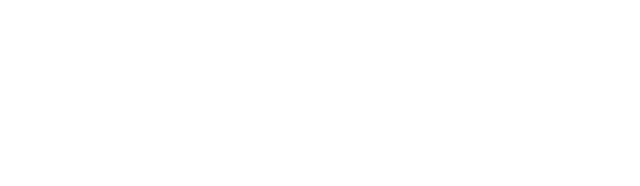
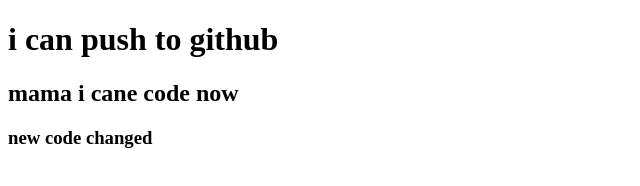
Before and after one commit to nilufa412/nasir-s-first-repo, a plain HTML site: page index.html in a window 1280 px wide. Shown: the whole page, without its empty margins (0-640 px from the left). Drawn offline with Linux system fonts and the light colour scheme.

Commit message:
added header

```diff
--- a/index.html
+++ b/index.html
@@ -6,6 +6,9 @@
     <title>Document</title>
 </head>
 <body>
+    <h1> i can push to github</h1>
+    <h2>mama i cane code now</h2>
+    <h3> new code changed</h3>
 
 </body>
 </html>
```
